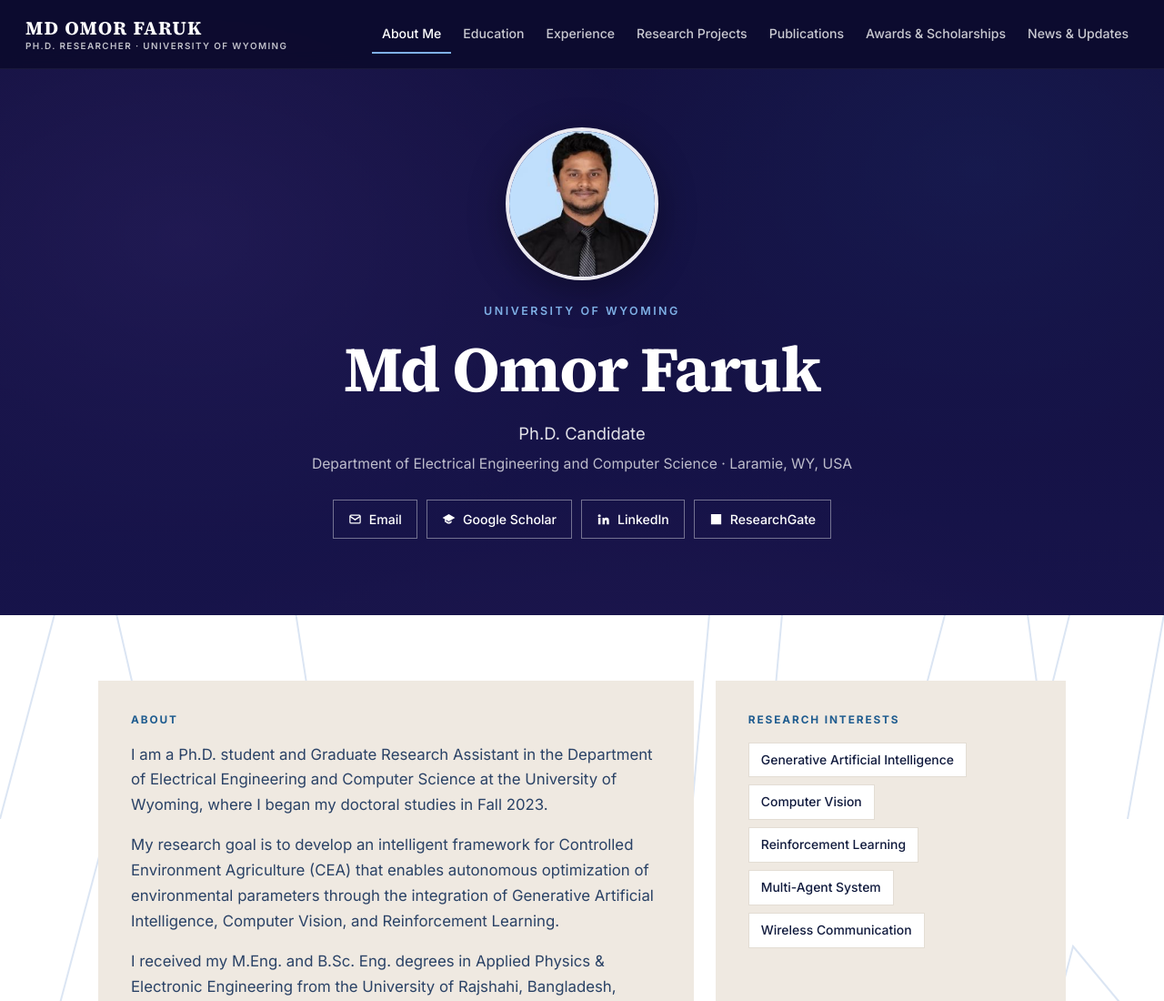
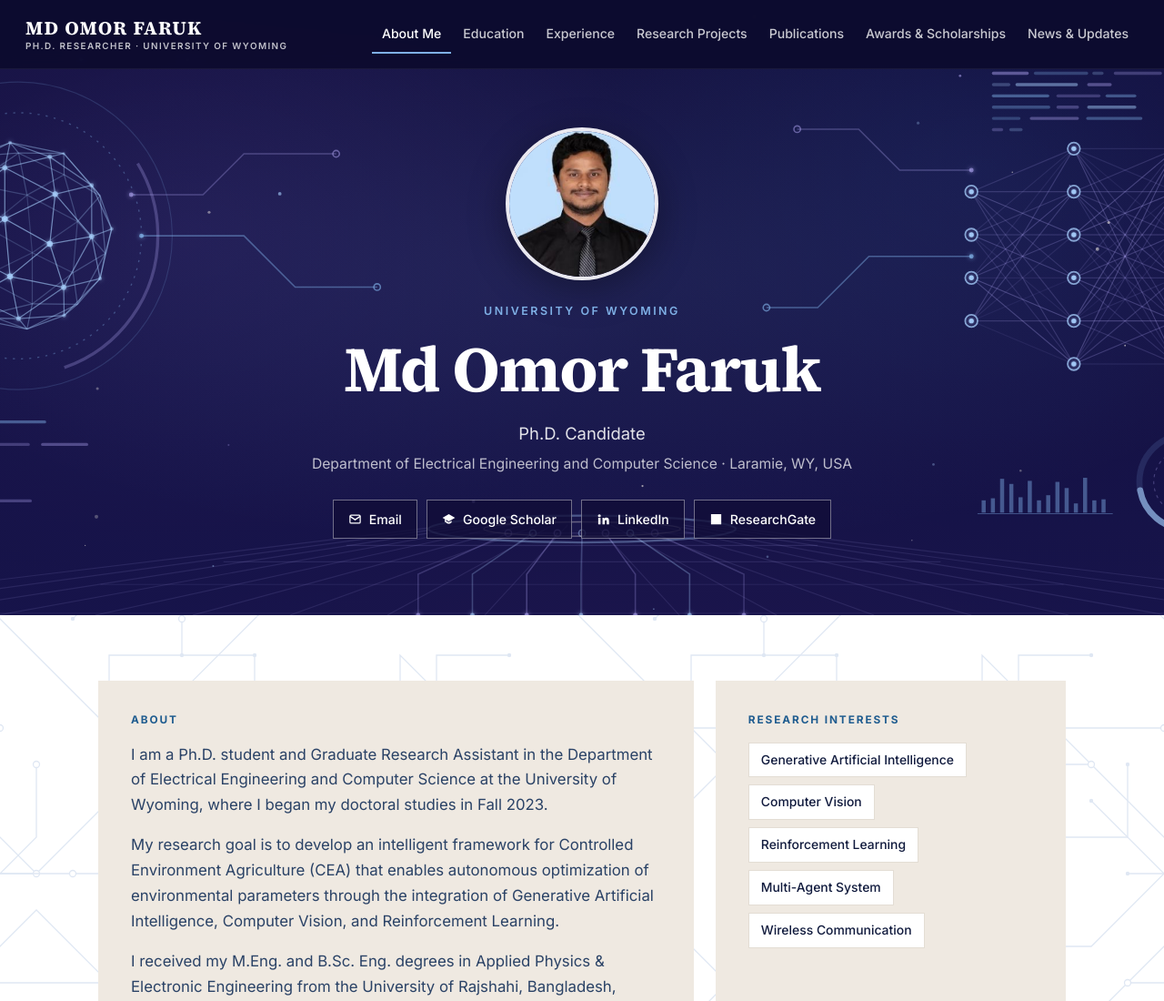
Before and after one commit to omorovi/mdomorfaruk, a plain HTML site: page index.html in a window 1280 px wide. Shown: the top 1100 px of the page at 91% size. Drawn offline with Linux system fonts and the light colour scheme.

Commit message:
Add AI-themed header illustration and circuit background
Original SVG artwork in the site's navy, sky-blue, lavender and beige:
a wireframe globe, neural-network diagram, data rings and circuit
traces in the header band, plus a faint circuit-trace pattern behind
the page content.

Co-Authored-By: Claude Opus 5.5 <noreply@anthropic.com>
Claude-Session: https://claude.ai/code/session_01AC4PvBkequMxsAkVpSYyoK

```diff
--- a/assets/css/style.css
+++ b/assets/css/style.css
@@ -25,7 +25,7 @@
 html { scroll-behavior: smooth; -webkit-text-size-adjust: 100%; }
 body {
   margin: 0; font-family: var(--sans); font-size: 16px; line-height: 1.65; color: var(--ink-2);
-  background: #fff var(--pattern) center top / 1400px auto repeat fixed;
+  background: #fff url("../img/circuit-pattern.svg") 0 0 / 640px 480px repeat fixed;
   -webkit-font-smoothing: antialiased;
 }
 img { max-width: 100%; display: block; }
@@ -86,7 +86,10 @@ p { margin: 0 0 1em; }
   filter: blur(var(--hero-blur, 0px));
 }
 .hero.has-img { --hero-blur: 6px; }
-.hero::after { content: ""; position: absolute; inset: 0; z-index: -1; background: linear-gradient(180deg, rgba(13,11,46,.55), rgba(23,20,74,.82)); }
+.hero::after {
+  content: ""; position: absolute; inset: 0; z-index: -1;
+  background: url("../img/hero-tech.svg") center / cover no-repeat, linear-gradient(180deg, rgba(13,11,46,.55), rgba(23,20,74,.82));
+}
 .hero .eyebrow { display: block; font-size: .78rem; font-weight: 600; letter-spacing: .2em; text-transform: uppercase; color: var(--sky); margin-bottom: 16px; }
 .hero h1 { color: #fff; font-size: clamp(2.4rem, 5.6vw, 4.4rem); letter-spacing: -.02em; line-height: 1.05; }
 .hero .lead { font-size: 1.15rem; color: rgba(255,255,255,.88); margin: 18px auto 0; max-width: 60ch; }
@@ -102,8 +105,9 @@ p { margin: 0 0 1em; }
 .chip-link {
   display: inline-flex; align-items: center; gap: 8px; padding: 9px 16px; border: 1px solid rgba(255,255,255,.4);
   color: #fff; font-size: .88rem; font-weight: 500; transition: background .2s, border-color .2s;
+  background: rgba(17, 14, 56, .78); backdrop-filter: blur(4px); -webkit-backdrop-filter: blur(4px);
 }
-.chip-link:hover { background: rgba(255,255,255,.12); border-color: #fff; text-decoration: none; }
+.chip-link:hover { background: #2a2470; border-color: #fff; text-decoration: none; }
 .chip-link svg { width: 15px; height: 15px; flex: none; }
 
 /* ===== Main ===== */
@@ -301,5 +305,6 @@ a.pub-title:hover { color: var(--accent); }
   .lightbox { padding: 56px 12px; }
   .footer-grid { grid-template-columns: 1fr; gap: 32px; }
   .brand-tag { display: none; }
+  .hero::after { background-position: center, center; opacity: .85; }
   body { background-attachment: scroll; }
 }
```
Also changed, not shown: assets/img/circuit-pattern.svg (added), assets/img/hero-tech.svg (added).
